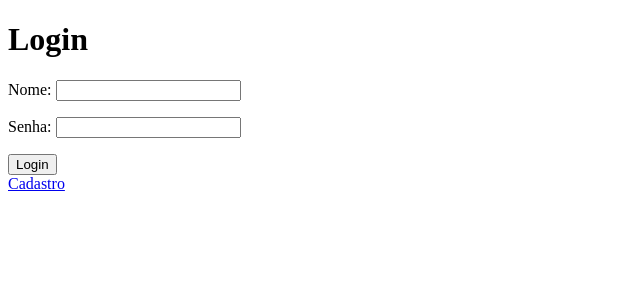
After one commit to WilsonFilho2/SGQ, a Django app: page /login in a window 1280 px wide. The commit adds this page. Shown: the top 300 px of the page, without its empty margins (0-640 px from the left). Run offline with Django 4.2, Linux system fonts and the light colour scheme.

Commit message:
login e cadastro

```diff
--- /dev/null
+++ b/data/templates/data/login.html
@@ -0,0 +1,22 @@
+<!-- Esse site é onde os alunos de quimica III irão realizar o login -->
+<!DOCTYPE html>
+<html lang="pt-br">
+<head>
+    <meta charset="UTF-8">
+    <meta http-equiv="X-UA-Compatible" content="IE=edge">
+    <meta name="viewport" content="width=device-width, initial-scale=1.0">
+    <title>Document</title>
+</head>
+<body>
+    <div class="form">
+        <h1>Login</h1>
+        <form action="{% url 'login' %}" method="post">
+            {% csrf_token %}
+            <p><label for="name">Nome: </label><input type="text" name="name" id="name"></p>
+            <p><label for="password">Senha: </label><input type="password" name="password" id="password"></p>
+            <input type="submit" value="Login">
+        </form>
+        <a href="{% url 'cadastro' %}">Cadastro</a>
+    </div>
+</body>
+</html>
--- a/data/urls.py
+++ b/data/urls.py
@@ -4,4 +4,7 @@ from . import views
 urlpatterns = [
     path('', views.index, name='index'),
 
+    path('login', views.login, name='login'),
+    path('cadastro', views.cadastro, name='cadastro'),
+    path('logout', views.logout, name='logout'),
 ]
--- a/data/views.py
+++ b/data/views.py
@@ -1,6 +1,52 @@
 from django.shortcuts import render
-# from .models import ...
+from django.http import HttpResponseRedirect, request
+from django.urls import reverse
+from django.contrib.auth.models import User
+from django.contrib.auth import authenticate, login as django_login, logout as django_logout
+
 
 # Create your views here.
 def index(request):
+    if not request.user.is_authenticated:
+        return HttpResponseRedirect(reverse('login'))
     return render(request, 'data/index.html')
+
+def login(request):
+
+    if request.method == 'POST':
+        username = request.POST.get('name')
+        password = request.POST.get('password')
+
+        user = authenticate(request, username = username, password = password)
+
+        if user:
+            django_login(request, user)
+            return HttpResponseRedirect(reverse('index'))
+
+        else:
+            return HttpResponseRedirect(reverse('login'))
+
+    return render(request, 'data/login.html')
+
+def cadastro(request):
+
+    if request.method == 'POST':
+        username = request.POST.get('name')
+        email = request.POST.get('email')
+        password = request.POST.get('password')
+
+        try:
+            user = User.objects.create_user(username=username, email=email, password=password)
+            user.save()
+            user = authenticate(request, username=username, password=password)
+            django_login(request, user)
+            return HttpResponseRedirect(reverse('index'))
+
+        except:
+            return HttpResponseRedirect(reverse('login'))
+
+    return render(request, 'data/cadastro.html')
+
+def logout(request):
+    django_logout(request)
+    return HttpResponseRedirect(reverse('login'))
```
Also changed, not shown: data/templates/data/cadastro.html (added, +22 -0 lines), data/templates/data/index.html (+15 -5 lines), data/templates/data/layout.html (deleted, +0 -13 lines), db.sqlite3, static/data/css/style.css (added), static/data/js/script.js (added).
